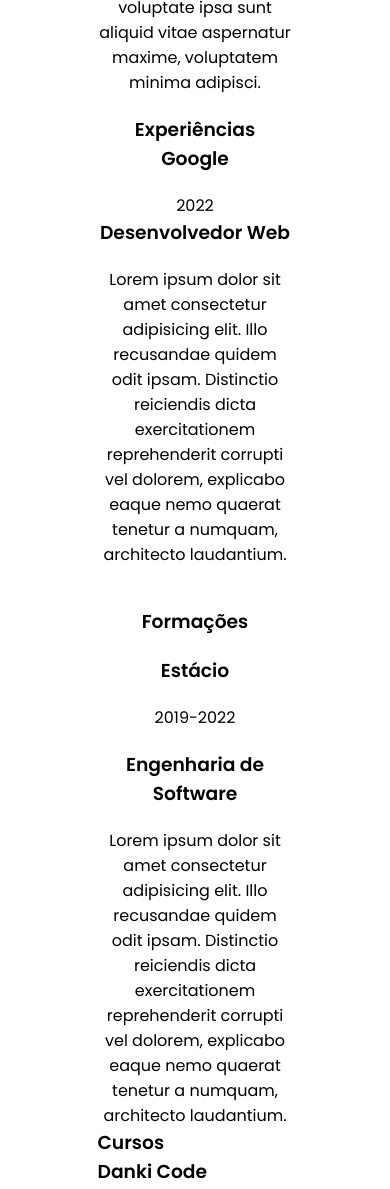
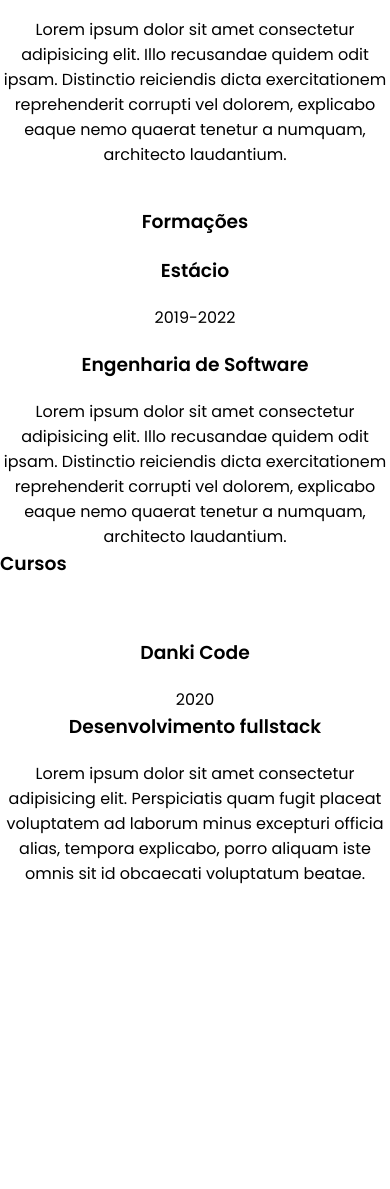
Before and after one commit to Brvini04/Jornada-EBAC, a plain HTML site: page Portifolio/index.html in a window 390 px wide. Shown: the part 1295-2484 px from the top of the page. After the commit the page ends 2181 px from the top, so only its background shows below. Drawn offline with Linux system fonts and the light colour scheme.

Commit message:
Update style.css

```diff
--- a/estilo/style.css
+++ b/estilo/style.css
@@ -3,6 +3,9 @@
     padding: 0px;
     margin: 0px;
     box-sizing: border-box;
+}
+.html{
+    background-image: linear-gradient(to top, #fad0c4 0%, #ffd1ff 100%);
 }
 
 body{
@@ -32,7 +35,7 @@ body{
     width: 250px;
     height: 250px;
     border-radius: 50%;
-    margin-top: 50px;
+    margin-top: 80%;
     margin-left: 40px;
     display: flex;
     justify-content: center;
@@ -97,8 +100,12 @@ body{
     justify-content: center;
     align-items: flex-start;
     flex-direction: column;
-    width: 50vw;
-    height: 78.8%;
+    width: 100vw;
+    height: 100%;
+}
+
+.sobre-mim{
+    margin-top: 2   0%;
 }
 
 .experiencias-desktop{
@@ -132,11 +139,29 @@ body{
 }
 
 .formacao1-materia-desktop{
-    margin-left: 260px;
+    margin-left: 220px;
 }
 
 .formacoes-mobile{
     display: none;
+}
+
+.cursos{
+    display: flex;
+    flex-direction: row;
+}
+
+.titulo{
+    display: flex;
+    flex-direction: column;
+}
+
+.descricao{
+    margin-left: 260px;
+}
+
+.cursos{
+    margin-top: 60px;
 }
 /** sessão conjunto direito **/
 @media only screen and (max-width: 1024px){
@@ -158,7 +183,7 @@ body{
     }
 
     .sobre-mim{
-        margin-top: 200px;
+        margin-top: 80%;
     }
 
     .experiencias-desktop{
@@ -210,4 +235,21 @@ body{
         width: auto;
         text-align: center;
     }
+    .cursos{
+        justify-content: center;
+        align-items: center;
+        flex-direction: column;
+    }
+    .descricao{
+        margin-left: 0;
+        display: flex;
+        flex-direction: column;
+        justify-content: center;
+        align-items: center;
+    }
+    .texto-fora{
+        display: flex;
+        justify-content: center;
+        align-items: center;
+    }
 }
```
